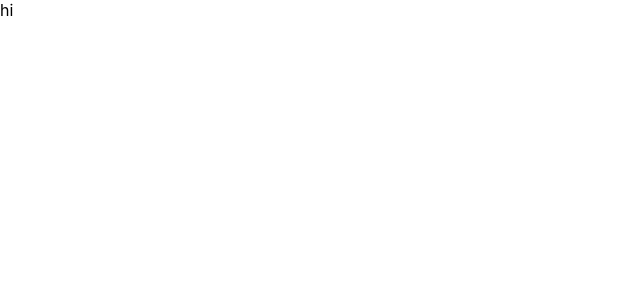
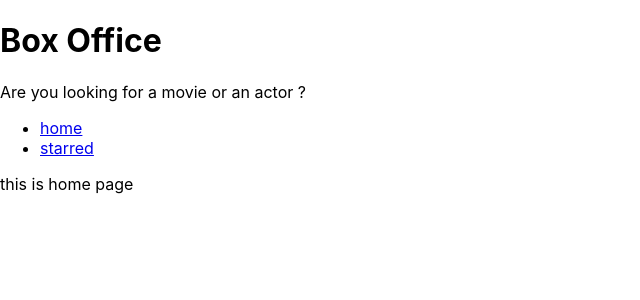
Before and after one commit to pankajkulsange/box-office, a React (Create React App) app in the folder box-office-app/: page / in a window 1280 px wide. Shown: the top 300 px of the page, without its empty margins (0-640 px from the left). Built offline with nearby package versions, Linux system fonts and the light colour scheme.

Commit message:
created navbar, title and pages

```diff
--- a/box-office-app/package.json
+++ b/box-office-app/package.json
@@ -8,6 +8,8 @@
     "@testing-library/user-event": "^12.8.3",
     "react": "^17.0.2",
     "react-dom": "^17.0.2",
+    "react-router": "^5.2.0",
+    "react-router-dom": "^5.2.0",
     "react-scripts": "4.0.3",
     "web-vitals": "^1.1.2"
   },
--- a/box-office-app/src/App.js
+++ b/box-office-app/src/App.js
@@ -1,5 +1,21 @@
+import { Switch, Route } from 'react-router-dom';
+import Home from './pages/Home';
+import Starred from './pages/Starred';
+
 function App() {
-  return <div>hi</div>;
+  return (
+    <Switch>
+      <Route exact path="/">
+        <Home />
+      </Route>
+      <Route exact path="/starred">
+        <Starred />
+      </Route>
+      <Route>
+        <div>Server Error 404.</div>
+      </Route>
+    </Switch>
+  );
 }
 
 export default App;
--- /dev/null
+++ b/box-office-app/src/components/Navs.js
@@ -0,0 +1,23 @@
+import React from 'react';
+import { Link } from 'react-router-dom';
+
+const LINKS = [
+  { to: '/', text: 'home' },
+  { to: '/starred', text: 'starred' },
+];
+
+const Navs = () => {
+  return (
+    <div>
+      <ul>
+        {LINKS.map(item => (
+          <li key={item.to}>
+            <Link to={item.to}>{item.text}</Link>
+          </li>
+        ))}
+      </ul>
+    </div>
+  );
+};
+
+export default Navs;
--- /dev/null
+++ b/box-office-app/src/components/Title.js
@@ -0,0 +1,12 @@
+import React from 'react';
+
+const Title = ({ title, subtitle }) => {
+  return (
+    <div>
+      <h1>{title}</h1>
+      <p>{subtitle}</p>
+    </div>
+  );
+};
+
+export default Title;
--- a/box-office-app/src/index.js
+++ b/box-office-app/src/index.js
@@ -3,8 +3,14 @@ import ReactDOM from 'react-dom';
 import './index.css';
 import App from './App';
 import reportWebVitals from './reportWebVitals';
+import { BrowserRouter } from 'react-router-dom';
 
-ReactDOM.render(<App />, document.getElementById('root'));
+ReactDOM.render(
+  <BrowserRouter>
+    <App />
+  </BrowserRouter>,
+  document.getElementById('root')
+);
 
 // If you want to start measuring performance in your app, pass a function
 // to log results (for example: reportWebVitals(console.log))
--- /dev/null
+++ b/box-office-app/src/pages/Home.js
@@ -0,0 +1,8 @@
+import React from 'react';
+import MainPageLayout from '../components/MainPageLayout';
+
+const Home = () => {
+  return <MainPageLayout>this is home page</MainPageLayout>;
+};
+
+export default Home;
--- /dev/null
+++ b/box-office-app/src/pages/Starred.js
@@ -0,0 +1,8 @@
+import React from 'react';
+import MainPageLayout from '../components/MainPageLayout';
+
+const Starred = () => {
+  return <MainPageLayout>this is starred page</MainPageLayout>;
+};
+
+export default Starred;
```
Also changed, not shown: 1 other file (tests, documents, lock files or other folders).
